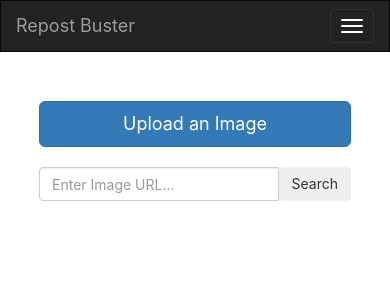
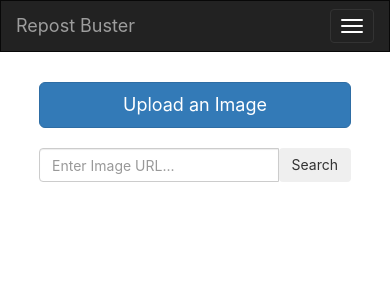
Before and after one commit to software-assignments-spring2022/final-project-repostbuster, a React (Create React App) app in the folder front-end/: page /home in a window 390 px wide. Shown: the top 300 px of the page. Built offline with nearby package versions, Linux system fonts and the light colour scheme.

Commit message:
modified styling to be more responsive friendly

```diff
--- a/front-end/src/components/Home.css
+++ b/front-end/src/components/Home.css
@@ -1,6 +1,6 @@
 .homeContent{
     /*background-color: red;*/
-    margin: 10vw;
+    margin: 0 10vw;
 }
 
 #ImageUploadButton Button{
@@ -18,7 +18,7 @@
 }
 
 /* Desktop Styling */
-@media (min-aspect-ratio: 1/1){
+@media (min-aspect-ratio: 1/2){
     .homeContent{
         /*background-color: yellow;*/
         display: block;
```
